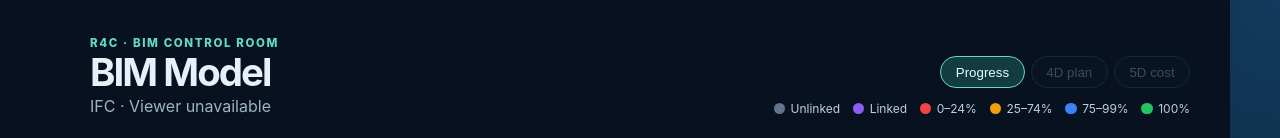
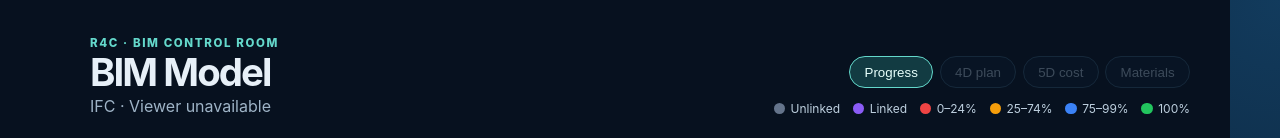
Before and after one commit to Islamce/R4C, a Next.js app in the folder apps/web/: page /bim/1 in a window 1280 px wide. Shown: the top 138 px of the page. Built offline with nearby package versions, Linux system fonts and the light colour scheme; no server answers.

Commit message:
feat(web): add BIM material readiness mode

```diff
--- a/apps/web/components/BimViewer.tsx
+++ b/apps/web/components/BimViewer.tsx
@@ -95,6 +95,32 @@ interface FiveDResponse {
   elements: FiveDState[];
 }
 
+interface MaterialElementState {
+  globalId: string;
+  readinessState: "NO_REQUIREMENT" | "SHORTAGE" | "ORDERED" | "AVAILABLE" | "ISSUED";
+  materials: Array<{
+    materialId: string;
+    code: string;
+    status: "SHORTAGE" | "ORDERED" | "AVAILABLE" | "ISSUED";
+    required: string;
+    stock: string;
+    gap: string;
+    unit: string;
+  }>;
+}
+
+interface MaterialStateResponse {
+  takeoff: { id: string; name: string; revision: string } | null;
+  summary: {
+    materials: number;
+    shortage: number;
+    ordered: number;
+    available: number;
+    issued: number;
+  } | null;
+  elements: MaterialElementState[];
+}
+
 interface WbsNode {
   id: string;
   code: string;
@@ -113,7 +139,7 @@ interface ElementDetail {
   wbsLinks: Array<{ wbsNode: { id: string; code: string; name: string } }>;
 }
 
-type ViewMode = "progress" | "fourD" | "fiveD";
+type ViewMode = "progress" | "fourD" | "fiveD" | "materials";
 
 const API_URL = process.env.NEXT_PUBLIC_API_URL ?? "http://localhost:4000/api/v1";
 const DAY_MS = 86_400_000;
@@ -150,6 +176,14 @@ function fiveDColor(state?: FiveDState) {
   return 0x22c55e;
 }
 
+function materialColor(state?: MaterialElementState) {
+  if (!state || state.readinessState === "NO_REQUIREMENT") return 0x64748b;
+  if (state.readinessState === "SHORTAGE") return 0xef4444;
+  if (state.readinessState === "ORDERED") return 0xf59e0b;
+  if (state.readinessState === "AVAILABLE") return 0x3b82f6;
+  return 0x22c55e;
+}
+
 function findGlobalId(object: THREE.Object3D, known: Map<string, unknown>) {
   let current: THREE.Object3D | null = object;
   while (current) {
@@ -168,22 +202,26 @@ function colorScene(
   progress: Map<string, VisualState>,
   fourD: Map<string, FourDState>,
   fiveD: Map<string, FiveDState>,
+  materials: Map<string, MaterialElementState>,
   mode: ViewMode,
   selectedGlobalId: string | null,
 ) {
-  const known = progress.size ? progress : fourD;
+  const known = progress.size ? progress : fourD.size ? fourD : materials;
   scene.traverse((object) => {
     if (!(object instanceof THREE.Mesh)) return;
     const globalId = findGlobalId(object, known);
     const fourDState = globalId ? fourD.get(globalId) : undefined;
     const fiveDState = globalId ? fiveD.get(globalId) : undefined;
+    const materialState = globalId ? materials.get(globalId) : undefined;
     const isFuture = mode === "fourD" && fourDState?.plannedState === "FUTURE";
     const color =
       globalId === selectedGlobalId
         ? 0xfacc15
-        : mode === "fiveD"
-          ? fiveDColor(fiveDState)
-          : mode === "fourD"
+        : mode === "materials"
+          ? materialColor(materialState)
+          : mode === "fiveD"
+            ? fiveDColor(fiveDState)
+            : mode === "fourD"
             ? fourDColor(fourDState)
             : progressColor(globalId ? progress.get(globalId) : undefined);
     const materials = Array.isArray(object.material) ? object.material : [object.material];
@@ -225,6 +263,7 @@ export function BimViewer({ modelId }: { modelId: string }) {
   const progressRef = useRef(new Map<string, VisualState>());
   const fourDRef = useRef(new Map<string, FourDState>());
   const fiveDRef = useRef(new Map<string, FiveDState>());
+  const materialRef = useRef(new Map<string, MaterialElementState>());
   const modeRef = useRef<ViewMode>("progress");
   const [manifest, setManifest] = useState<Manifest | null>(null);
   const [wbsNodes, setWbsNodes] = useState<WbsNode[]>([]);
@@ -234,6 +273,7 @@ export function BimViewer({ modelId }: { modelId: string }) {
   const [viewMode, setViewMode] = useState<ViewMode>("progress");
   const [fourD, setFourD] = useState<FourDResponse | null>(null);
   const [fiveD, setFiveD] = useState<FiveDResponse | null>(null);
+  const [materialState, setMaterialState] = useState<MaterialStateResponse | null>(null);
   const [timelineDate, setTimelineDate] = useState("");
   const [playing, setPlaying] = useState(false);
   const [status, setStatus] = useState("Loading model…");
@@ -266,6 +306,7 @@ export function BimViewer({ modelId }: { modelId: string }) {
       progressRef.current,
       fourDRef.current,
       fiveDRef.current,
+      materialRef.current,
       modeRef.current,
       selectedId,
     );
@@ -292,6 +333,18 @@ export function BimViewer({ modelId }: { modelId: string }) {
     const response = await api<FiveDResponse>(`/bim-models/${modelId}/5d-state${query}`);
     setFiveD(response);
     fiveDRef.current = new Map(response.elements.map((item) => [item.globalId, item]));
+    repaint();
+    return response;
+  }
+
+  async function refreshMaterialState() {
+    const response = await api<MaterialStateResponse>(
+      `/bim-models/${modelId}/material-state`,
+    );
+    setMaterialState(response);
+    materialRef.current = new Map(
+      response.elements.map((item) => [item.globalId, item]),
+    );
     repaint();
     return response;
   }
@@ -328,16 +381,20 @@ export function BimViewer({ modelId }: { modelId: string }) {
         const initialCostDate = initialFourD.selectedDate
           ? toDateOnly(initialFourD.selectedDate)
           : undefined;
-        const initialFiveD = await api<FiveDResponse>(
-          `/bim-models/${modelId}/5d-state${
+        const [initialFiveD, initialMaterialState] = await Promise.all([
+          api<FiveDResponse>(
+            `/bim-models/${modelId}/5d-state${
             initialCostDate ? `?date=${encodeURIComponent(initialCostDate)}` : ""
-          }`,
-        );
+            }`,
+          ),
+          api<MaterialStateResponse>(`/bim-models/${modelId}/material-state`),
+        ]);
         if (disposed || !hostRef.current) return;
         setManifest(model);
         setWbsNodes(wbs);
         setFourD(initialFourD);
         setFiveD(initialFiveD);
+        setMaterialState(initialMaterialState);
         if (initialFourD.selectedDate) {
           setTimelineDate(toDateOnly(initialFourD.selectedDate));
         }
@@ -347,6 +404,9 @@ export function BimViewer({ modelId }: { modelId: string }) {
         );
         fiveDRef.current = new Map(
           initialFiveD.elements.map((item) => [item.globalId, item]),
+        );
+        materialRef.current = new Map(
+          initialMaterialState.elements.map((item) => [item.globalId, item]),
         );
 
         const host = hostRef.current;
@@ -387,6 +447,7 @@ export function BimViewer({ modelId }: { modelId: string }) {
           progressRef.current,
           fourDRef.current,
           fiveDRef.current,
+          materialRef.current,
           "progress",
           null,
         );
@@ -410,7 +471,11 @@ export function BimViewer({ modelId }: { modelId: string }) {
           pointer.y = -((event.clientY - rect.top) / rect.height) * 2 + 1;
           raycaster.setFromCamera(pointer, camera);
           const hit = raycaster.intersectObjects(gltf.scene.children, true)[0];
-          const known = progressRef.current.size ? progressRef.current : fourDRef.current;
+          const known = progressRef.current.size
+            ? progressRef.current
+            : fourDRef.current.size
+              ? fourDRef.current
+              : materialRef.current;
           const globalId = hit ? findGlobalId(hit.object, known) : null;
           if (globalId) void inspect(globalId);
         });
@@ -487,6 +552,7 @@ export function BimViewer({ modelId }: { modelId: string }) {
         await Promise.all([
           refreshFourDState(timelineDate),
           refreshFiveDState(timelineDate),
+          refreshMaterialState(),
         ]);
       }
       setStatus("Element linked to WBS");
@@ -510,6 +576,9 @@ export function BimViewer({ modelId }: { modelId: string }) {
 
   const selectedFourD = selected ? fourDRef.current.get(selected.globalId) : undefined;
   const selectedFiveD = selected ? fiveDRef.current.get(selected.globalId) : undefined;
+  const selectedMaterial = selected
+    ? materialRef.current.get(selected.globalId)
+    : undefined;
   const schedule = fourD?.schedule;
   const rangeMin = schedule ? toDayIndex(schedule.start) : 0;
   const rangeMax = schedule ? toDayIndex(schedule.finish) : 0;
@@ -545,6 +614,13 @@ export function BimViewer({ modelId }: { modelId: string }) {
             >
               5D cost
             </button>
+            <button
+              className={viewMode === "materials" ? styles.modeActive : ""}
+              disabled={!materialState?.takeoff}
+              onClick={() => changeMode("materials")}
+            >
+              Materials
+            </button>
           </div>
           <div className={styles.legend}>
             {viewMode === "progress" ? (
@@ -565,13 +641,21 @@ export function BimViewer({ modelId }: { modelId: string }) {
                 <span><i className={styles.near} />Planned complete</span>
                 <span><i className={styles.complete} />Actual complete</span>
               </>
-            ) : (
+            ) : viewMode === "fiveD" ? (
               <>
                 <span><i className={styles.unlinked} />Unbudgeted</span>
                 <span><i className={styles.behind} />Unbudgeted cost</span>
                 <span><i className={styles.complete} />Controlled</span>
                 <span><i className={styles.active} />Overcommitted</span>
                 <span><i className={styles.behind} />Cost overrun</span>
+              </>
+            ) : (
+              <>
+                <span><i className={styles.unlinked} />No requirement</span>
+                <span><i className={styles.behind} />Shortage</span>
+                <span><i className={styles.active} />Ordered</span>
+                <span><i className={styles.near} />Available</span>
+                <span><i className={styles.complete} />Issued</span>
               </>
             )}
           </div>
@@ -612,7 +696,15 @@ export function BimViewer({ modelId }: { modelId: string }) {
             />
             <time>{timelineDate}</time>
           </div>
-          {viewMode === "fiveD" && fiveD?.summary && fiveD.budget ? (
+          {viewMode === "materials" && materialState?.summary ? (
+            <div className={styles.metrics}>
+              <span><strong>{materialState.summary.materials}</strong> materials</span>
+              <span><strong>{materialState.summary.shortage}</strong> shortage</span>
+              <span><strong>{materialState.summary.ordered}</strong> ordered</span>
+              <span><strong>{materialState.summary.available}</strong> available</span>
+              <span><strong>{materialState.summary.issued}</strong> issued</span>
+            </div>
+          ) : viewMode === "fiveD" && fiveD?.summary && fiveD.budget ? (
             <div className={styles.metrics}>
               <span>
                 <strong>{formatMoney(fiveD.summary.budgetAtCompletion, fiveD.budget.currency)}</strong>
@@ -741,6 +833,20 @@ export function BimViewer({ modelId }: { modelId: string }) {
                   </dl>
                 </>
               )}
+              {selectedMaterial && (
+                <>
+                  <h3>Material readiness</h3>
+                  <dl>
+                    <dt>State</dt><dd>{selectedMaterial.readinessState}</dd>
+                  </dl>
+                  {selectedMaterial.materials.map((item) => (
+                    <p key={item.materialId}>
+                      {item.code} · {item.status} · required {item.required} {item.unit}
+                      {" · "}stock {item.stock} · gap {item.gap}
+                    </p>
+                  ))}
+                </>
+              )}
               <h3>WBS links</h3>
               {selected.wbsLinks.length ? selected.wbsLinks.map((link) => (
                 <p key={link.wbsNode.id}>{link.wbsNode.code} — {link.wbsNode.name}</p>
```
